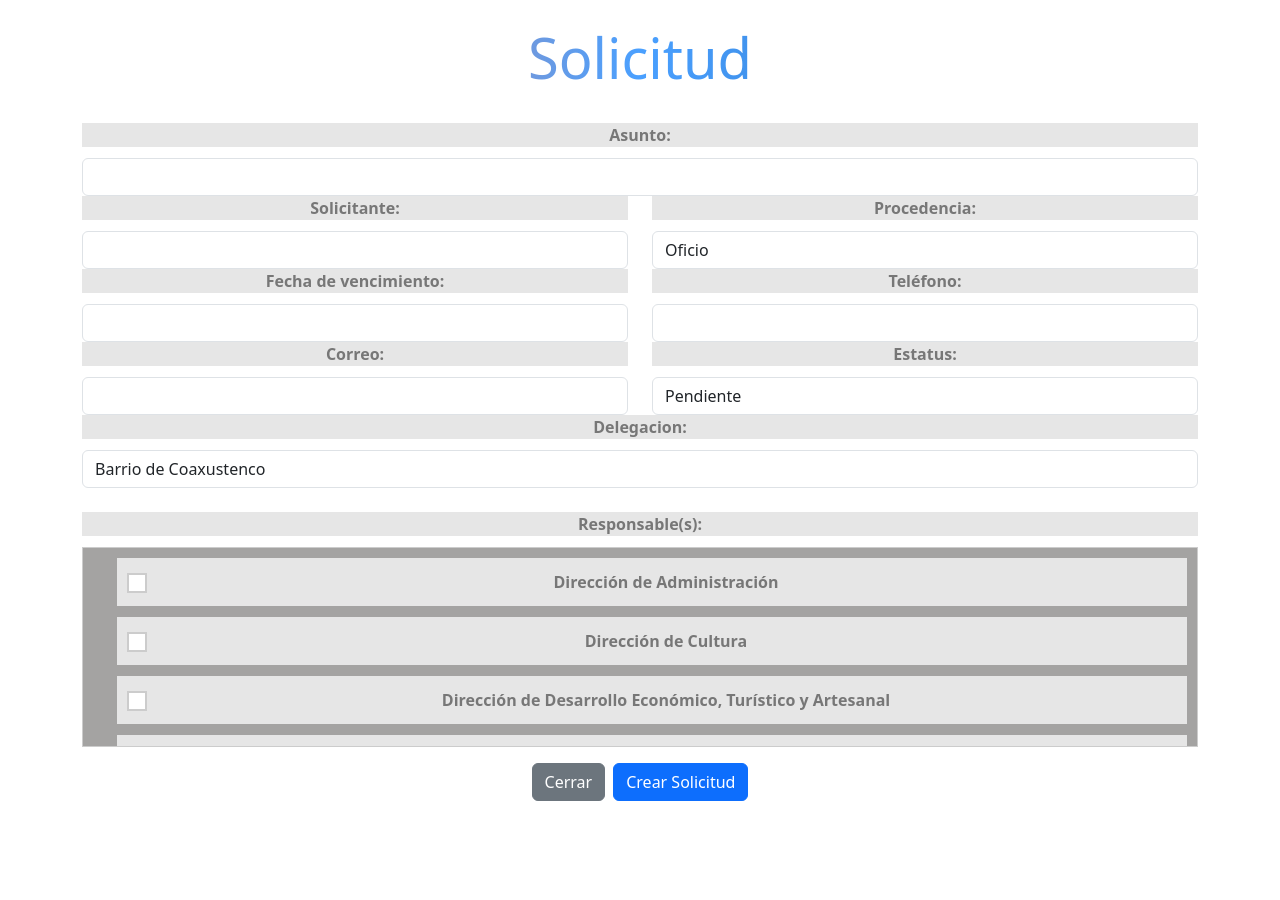
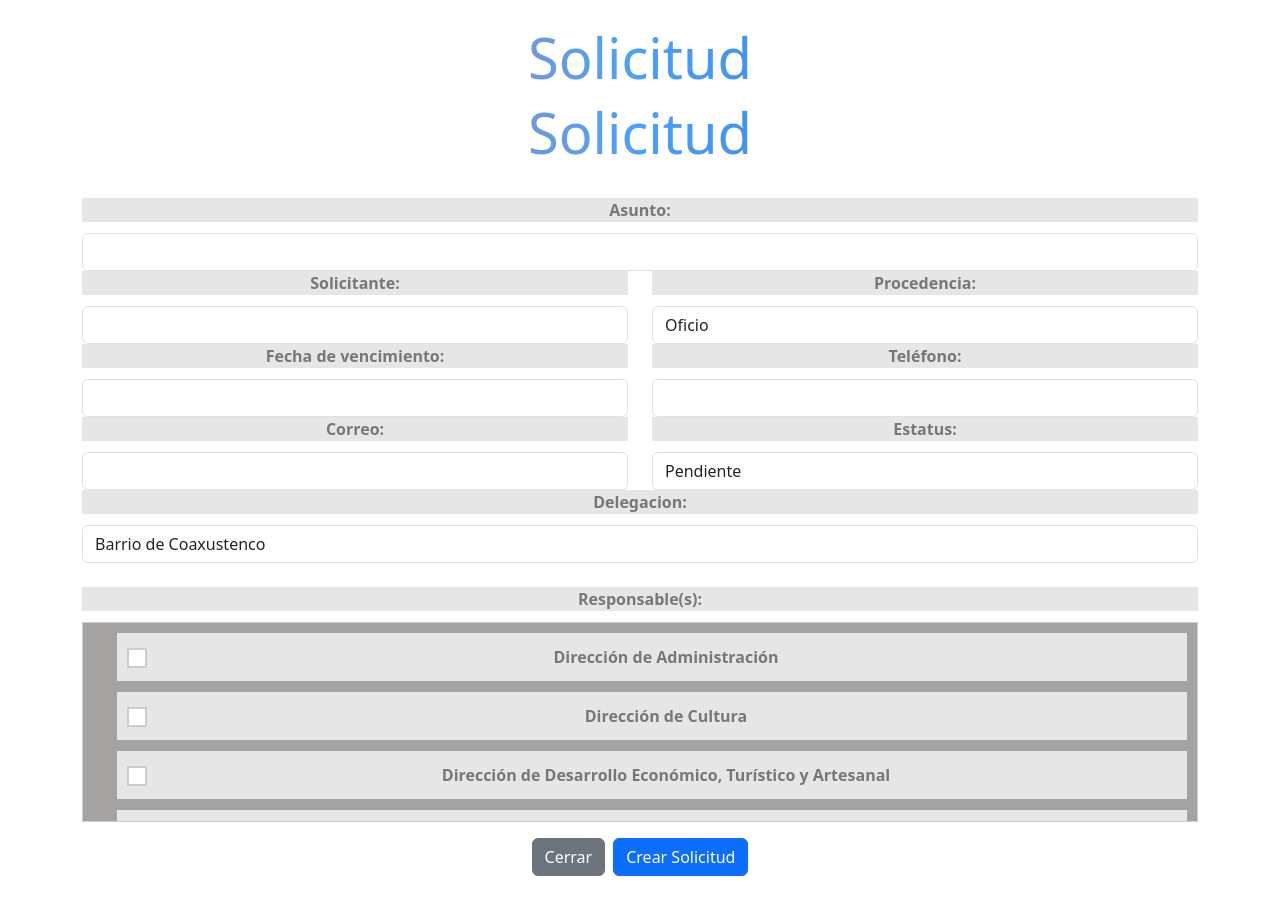
Before and after one commit to AxelLaraG/Modulo_Solicitudes, a Next.js app: page /formulario in a window 1280 px wide. Before the commit the page ends 825 px from the top, so only its background shows below. Built offline with nearby package versions, Linux system fonts and the light colour scheme.

Commit message:
Update page.jsx

```diff
--- a/src/app/formulario/page.jsx
+++ b/src/app/formulario/page.jsx
@@ -304,6 +304,7 @@ export default function FormularioPlantilla() {
   return (
     <div className="container mt-4" onSubmit={handleSubmit}>
       <h2 className="display-4 text-center">Solicitud</h2>
+      <h2 className="display-4">Solicitud</h2>
       <div className="header-container">
         <br />
       </div>
```
